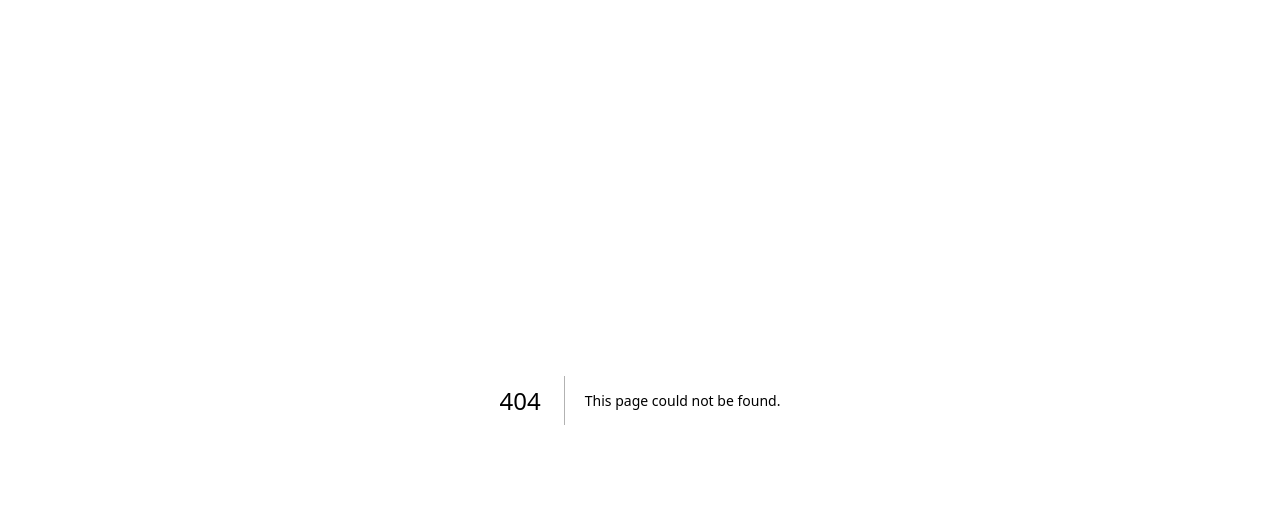
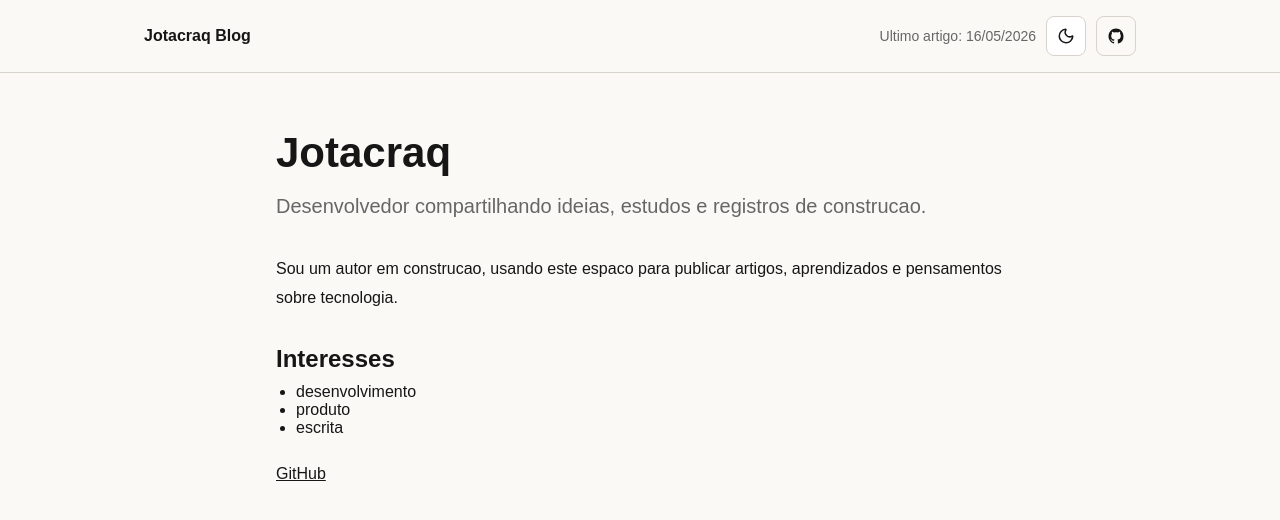
Before and after one commit to jotacraq/jotacraq-blog, a Next.js app: page /sobre in a window 1280 px wide. Before the commit this address had no page. Shown: the top 520 px of the page. Built offline with nearby package versions, Linux system fonts and the light colour scheme.

Commit message:
feat: add about page

```diff
--- /dev/null
+++ b/app/sobre/page.tsx
@@ -0,0 +1,52 @@
+import type { Metadata } from "next";
+import Link from "next/link";
+import { PublicNavbar } from "@/features/articles/components/public-navbar";
+import { getLatestArticle } from "@/features/articles/lib/articles";
+import { getAuthorProfile } from "@/features/author/lib/author";
+
+export async function generateMetadata(): Promise<Metadata> {
+  const author = await getAuthorProfile();
+
+  return {
+    title: `Sobre ${author.name}`,
+    description: author.headline,
+  };
+}
+
+export default async function AboutPage() {
+  const [author, latestArticle] = await Promise.all([getAuthorProfile(), getLatestArticle()]);
+
+  return (
+    <>
+      <PublicNavbar latestArticleDate={latestArticle?.publishedAt ?? null} />
+      <main style={{ margin: "0 auto", maxWidth: "760px", padding: "56px 16px 72px" }}>
+        <h1 style={{ fontSize: "42px", margin: "0 0 12px" }}>{author.name}</h1>
+        <p style={{ color: "var(--muted)", fontSize: "20px", lineHeight: 1.7, margin: 0 }}>
+          {author.headline}
+        </p>
+
+        <div style={{ lineHeight: 1.8, marginTop: "32px", whiteSpace: "pre-wrap" }}>
+          {author.content}
+        </div>
+
+        <section style={{ marginTop: "32px" }}>
+          <h2 style={{ marginBottom: "10px" }}>Interesses</h2>
+          <ul style={{ margin: 0, paddingLeft: "20px" }}>
+            {author.interests.map((interest) => (
+              <li key={interest}>{interest}</li>
+            ))}
+          </ul>
+        </section>
+
+        <Link
+          href={author.githubUrl}
+          rel="noreferrer"
+          style={{ alignItems: "center", display: "inline-flex", gap: "8px", marginTop: "28px" }}
+          target="_blank"
+        >
+          GitHub
+        </Link>
+      </main>
+    </>
+  );
+}
```
